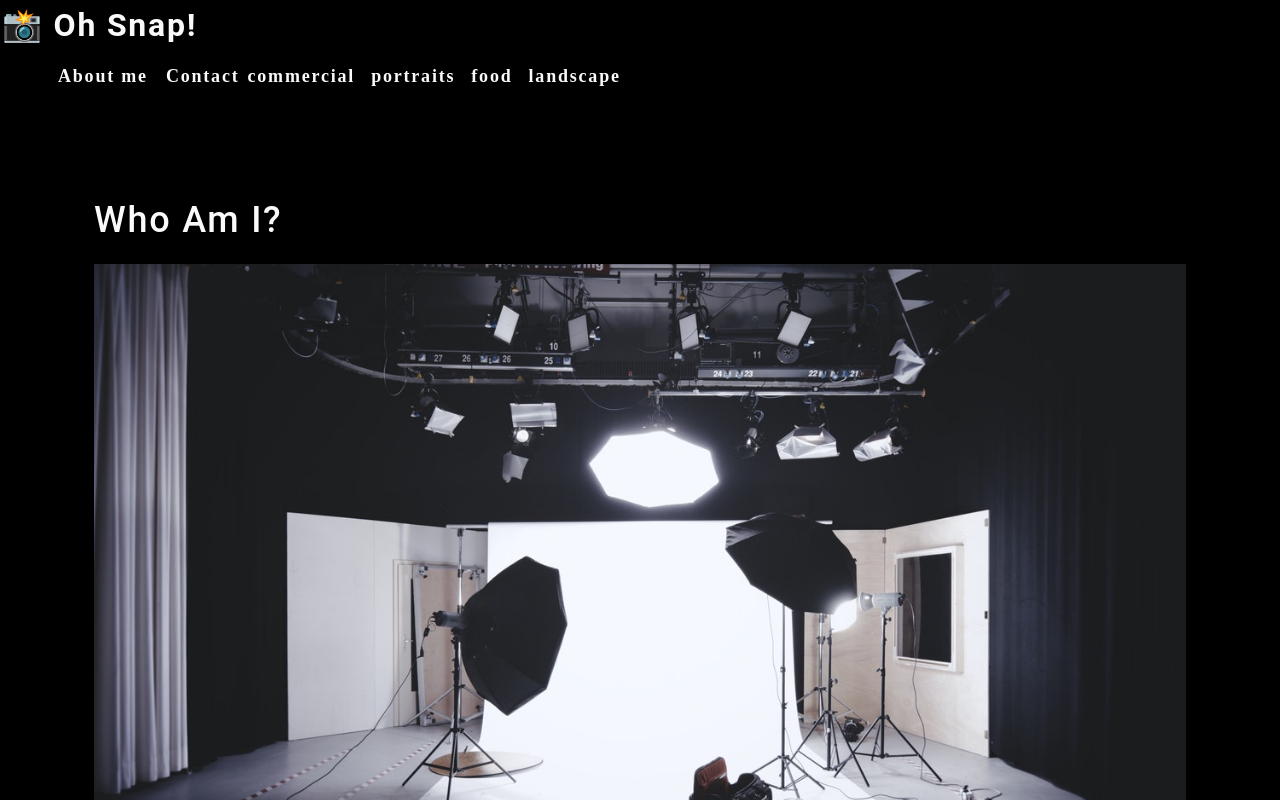
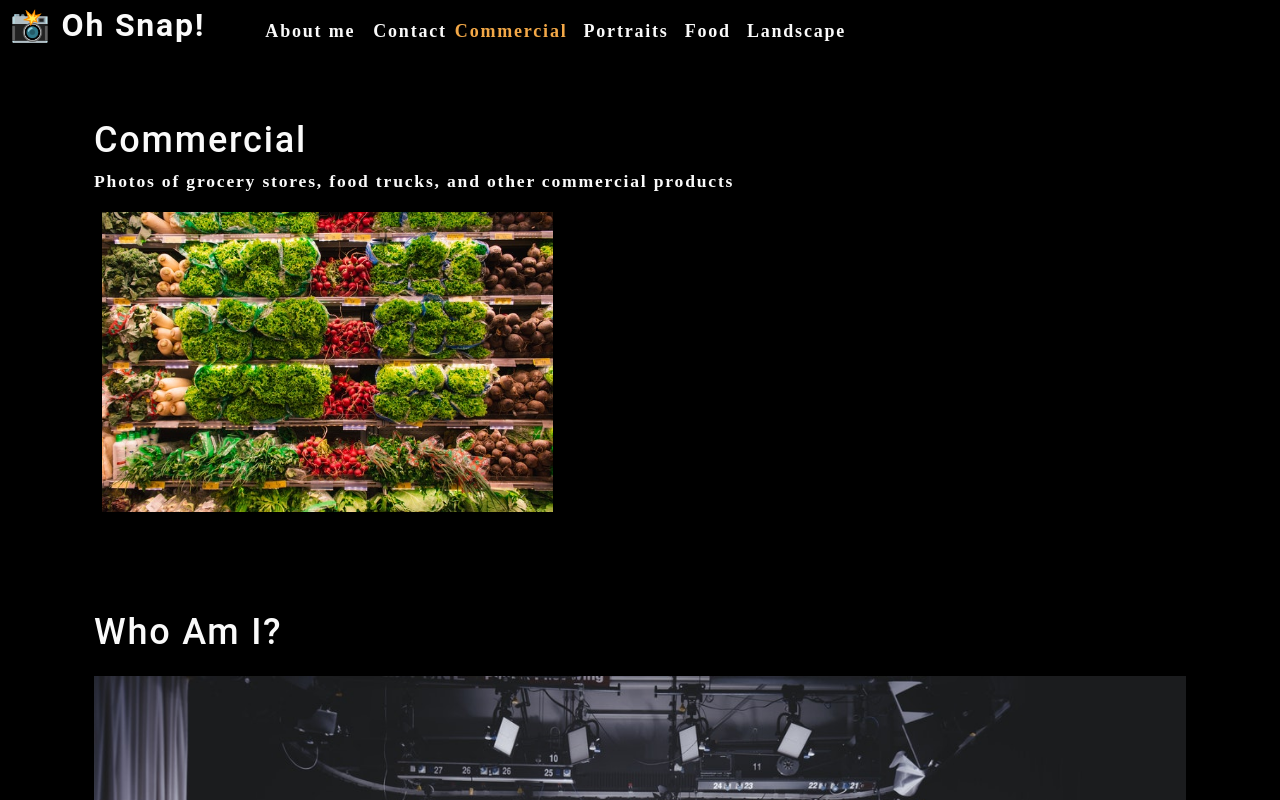
Before and after one commit to justjulio95/photo-port, a React (Create React App) app: page / in a window 1280 px wide. Shown: the top 800 px of the page. Built offline with nearby package versions, Linux system fonts and the light colour scheme.

Commit message:
began work on Gallery coomponent, added useState and useEffect functions

```diff
--- a/src/App.js
+++ b/src/App.js
@@ -1,13 +1,40 @@
-import React from 'react';
+import React, { useState } from 'react';
 import About from './components/About';
 import Nav from './components/Nav';
+import Gallery from './components/Gallery';
 import './App.css';
 
 function App() {
+  const [categories] = useState([
+    {
+      name: "commercial",
+      description: "Photos of grocery stores, food trucks, and other commercial projects",
+    },
+    {
+      name: "portraits",
+      description: "Portraits of people in my life"
+    },
+    {
+      name: "food",
+      description: "Delicious delicacies"
+    },
+    {
+      name: "landscape",
+      description: "Fields, farmhouses, waterfalls, and the beauty of nature"
+    }
+  ]);
+
+  const [currentCategory, setCurrentCategory] = useState(categories[0]);
+
   return (
     <div>
-      <Nav></Nav>
+      <Nav
+        categories = {categories}
+        setCurrentCategory = {setCurrentCategory}
+        currentCategory = {currentCategory}
+      ></Nav>
       <main>
+        <Gallery></Gallery>
         <About></About>
       </main>
     </div>
--- /dev/null
+++ b/src/components/Gallery/index.js
@@ -0,0 +1,26 @@
+import React from "react";
+import { capitalizeFirstLetter } from '../../utils/helpers';
+import photo from '../../assets/small/commercial/0.jpg';
+
+function Gallery (props) {
+  const currentCategory = {
+    name: "commercial",
+    description: "Photos of grocery stores, food trucks, and other commercial products",
+  };
+
+  return (
+    <section>
+      <h1>{capitalizeFirstLetter(currentCategory.name)}</h1>
+      <p>{currentCategory.description}</p>
+      <div>
+        <img
+        src={photo}
+        alt="Commercial Example"
+        className="img-thumbnail mx-1"
+        />
+      </div>
+    </section>
+  )
+}
+
+export default Gallery;
--- a/src/components/Nav/index.js
+++ b/src/components/Nav/index.js
@@ -1,26 +1,19 @@
-import React from "react";
+import React, { useEffect } from "react";
+import { capitalizeFirstLetter } from '../../utils/helpers';
 
-function Nav() {
-  const categories = [
-    {
-      name: "commercial",
-      description:
-        "Photos of grocery stores, food trucks, and other commercial projects",
-    },
-    { name: "portraits", description: "Portraits of people in my life" },
-    { name: "food", description: "Delicious delicacies" },
-    {
-      name: "landscape",
-      description: "Fields, farmhouses, waterfalls, and the beauty of nature"
-    }
-  ];
+function Nav(props) {
+  const {
+    categories = [],
+    setCurrentCategory,
+    currentCategory
+  } = props;
 
-  function categorySelected(name) {
-    console.log(`${name} clicked`);
-  }
+  useEffect(() => {
+    document.title = capitalizeFirstLetter(currentCategory.name);
+  }, [currentCategory])
 
   return (
-    <header>
+    <header className="flex-row px-1">
       <h2>
         <a data-testid="link" href="/">
           <span role="img" aria-label="camera">📸</span> Oh Snap!
@@ -38,11 +31,14 @@
           </li>
           {categories.map((category) => (
             <li
-            className="mx-1"
-            key={category.name}
-            >
-              <span onClick={() => categorySelected(category.name)}>
-                {category.name}
+            className={`mx-1 ${
+              currentCategory.name === category.name && `navActive`
+            }`} key={category.name}>
+              <span onClick={() => {
+                setCurrentCategory(category)
+              }}
+              >
+                {capitalizeFirstLetter(category.name)}
               </span>
             </li>
           ))}
```
